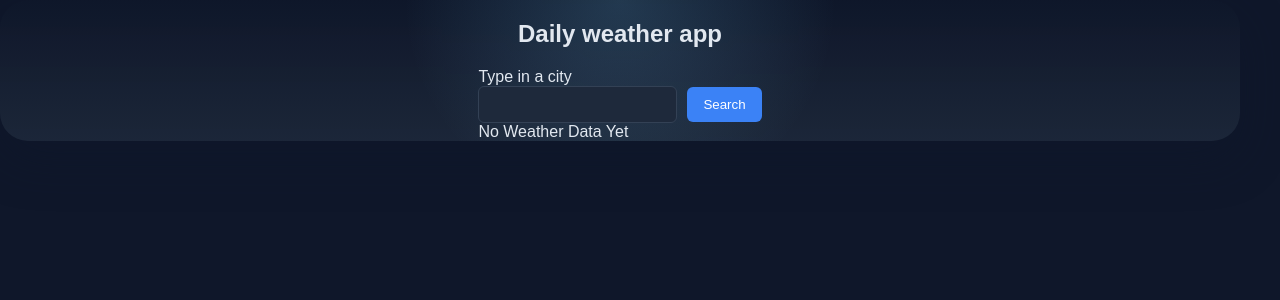
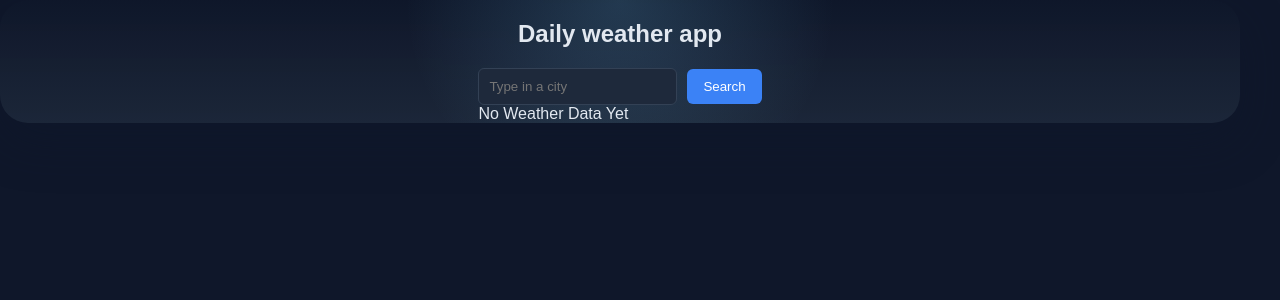
Before and after one commit to darkhorse2013/weather-app, a React (Vite) app: page / in a window 1280 px wide. Shown: the top 300 px of the page. Built offline with nearby package versions, Linux system fonts and the light colour scheme.

Commit message:
Use placeholder text for city search

```diff
--- a/src/App.jsx
+++ b/src/App.jsx
@@ -12,12 +12,12 @@ function SearchInput({
 }) {
   return (
     <>
-      <div>Type in a city</div>
       <div>
         <span className="incorrectValue">{searchError}</span>
       </div>
       <input
         id="searchCity"
+        placeholder="Type in a city"
         value={cityEntered}
         onChange={onChangeSearch}
         onKeyDown={keyboardPress}
```
Also changed, not shown: 2 other files (tests, documents, lock files or other folders).
